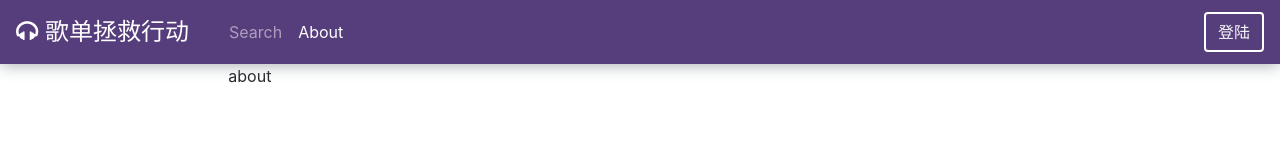
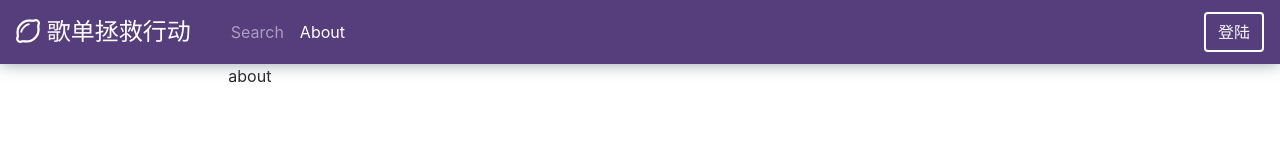
Before and after one commit to Amethyst-564/angular-playlist, an Angular app: page /about in a window 1280 px wide. Shown: the top 160 px of the page. Built offline with nearby package versions, Linux system fonts and the light colour scheme.

Commit message:
update font-awesome and update npm packages

```diff
--- a/src/app/navbar/navbar.component.html
+++ b/src/app/navbar/navbar.component.html
@@ -2,7 +2,7 @@
 <div class="row" id="header">
   <div class="col-12">
     <nav class="navbar navbar-expand-lg navbar navbar-dark">
-      <a class="navbar-brand" href="/" id="nav-title"><i class="fa fa-headphones"></i> 歌单拯救行动</a>
+      <a class="navbar-brand" href="/" id="nav-title"><i class="far fa-lemon"></i> 歌单拯救行动</a>
       <button class="navbar-toggler" type="button" data-toggle="collapse" data-target="#navbarSupportedContent"
         aria-controls="navbarSupportedContent" aria-expanded="false" aria-label="Toggle navigation">
         <span class="navbar-toggler-icon"></span>
--- a/src/index.html
+++ b/src/index.html
@@ -9,7 +9,8 @@
   <meta name="viewport" content="width=device-width, initial-scale=1">
   <link rel="icon" type="image/x-icon" href="favicon.ico">
 
-  <link href="//netdna.bootstrapcdn.com/font-awesome/4.7.0/css/font-awesome.min.css" rel="stylesheet">
+  <!-- <link href="//netdna.bootstrapcdn.com/font-awesome/4.7.0/css/font-awesome.min.css" rel="stylesheet"> -->
+  <link rel="stylesheet" href="https://use.fontawesome.com/releases/v5.4.2/css/all.css" integrity="sha384-/rXc/GQVaYpyDdyxK+ecHPVYJSN9bmVFBvjA/9eOB+pb3F2w2N6fc5qB9Ew5yIns" crossorigin="anonymous">
 </head>
 
 <body>
```
Also changed, not shown: package.json (+15 -15 lines), 1 other file (tests, documents, lock files or other folders).
